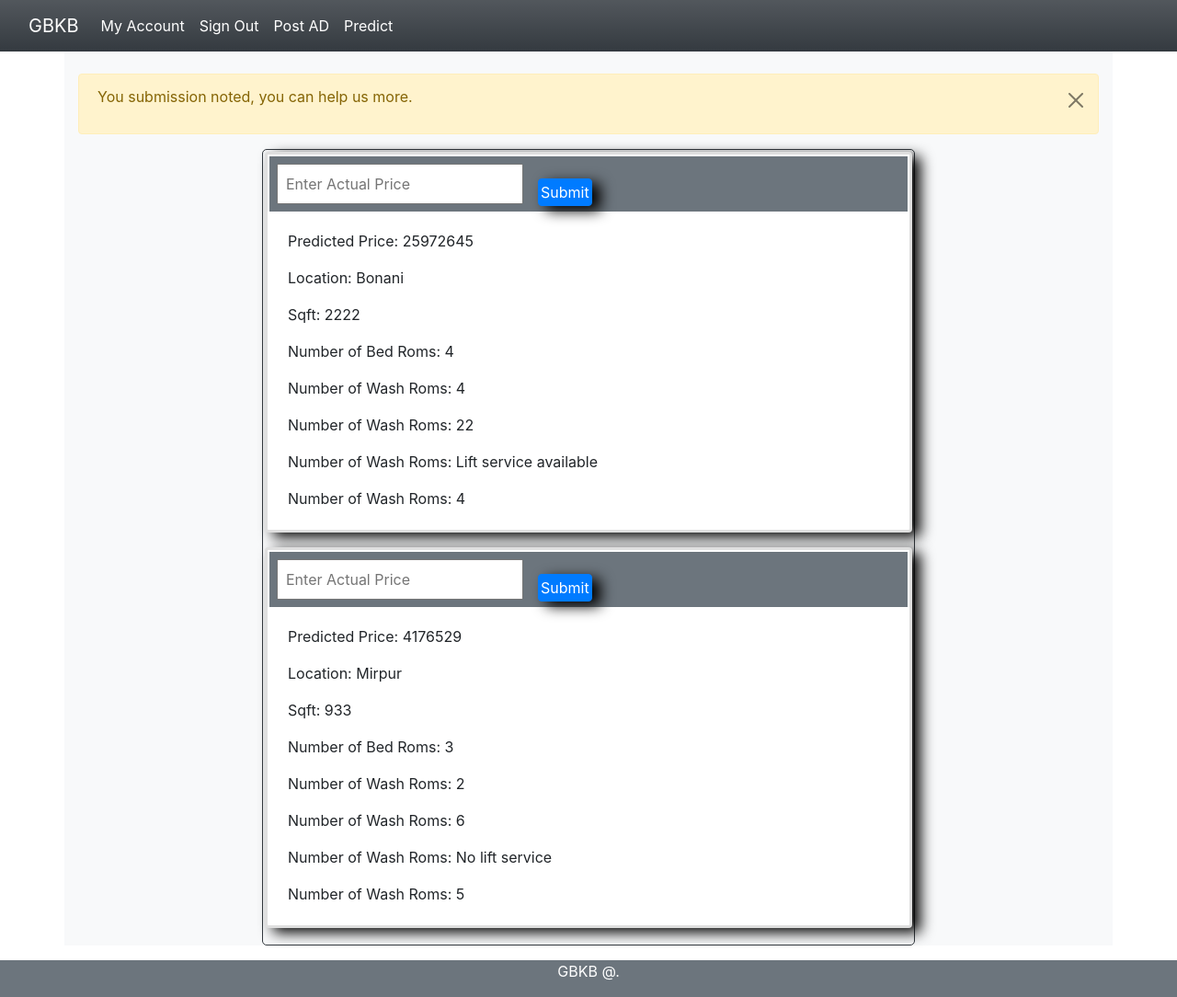
After one commit to niamul64/GhorBariKenaBecha-ecommerce-website-by-django-and-machine-learning, a Django app: page /reviewSub/1 in a window 1280 px wide. The commit adds this page. Shown: the whole page at 92% size. Run offline with Django 3.2, Linux system fonts and the light colour scheme; a user stored in the database is signed in; data comes from the database, SQL or seed files in the repository; both versions use the stored data as it was after the commit; some libraries are stand-ins or nearby versions.

Commit message:
review frontend complete

```diff
--- a/GBKB/accounts/urls.py
+++ b/GBKB/accounts/urls.py
@@ -21,7 +21,9 @@ urlpatterns = [
     path('changeEmail',views.changeEmail, name='changeEmail'),
     path('changeNumber',views.changeNumber, name='changeNumber'),
     path('prediction',views.prediction, name='prediction'),
-    # path('myCollection', views.myCollection, name='myCollection'),
+
+    path('reviewFromUser', views.reviewFromUser, name='reviewFromUser'),
+    path('reviewSub/<int:pId>', views.reviewSub, name='reviewSub'),
     # path('delete/myCollection/', views.myCollection, name='delete/myCollection'),
     # path('newsBee', views.newsBee, name='newsBee'),
     # path('delete/<int:pk>',views.delete.as_view(), name='delete'),
--- a/GBKB/accounts/views.py
+++ b/GBKB/accounts/views.py
@@ -253,11 +253,14 @@ def myAccount(request):
             return redirect('activation')
     else:
         return redirect('signin')
+    help=Review.objects.all()
 
 
     Ads=PostAd.objects.all().filter(userID=request.user).order_by("-date")
 
 
+    if help:
+        return render(request, 'accounts/myAccount.html',{'obj':Ads, "ex":details,'help':True })
     return render(request, 'accounts/myAccount.html',{'obj':Ads, "ex":details})
 
 
@@ -339,3 +342,29 @@ def changeNumber(request):
                           {'obj': Ads, "ex": details, "message2": "New Phone Number is saved"})
     Ads=PostAd.objects.all().filter(userID=request.user).order_by("-date")
     return render(request, 'accounts/myAccount.html',{'obj':Ads, "ex":details, "error2":"Enter Mobile Number Correctly"})
+
+
+def reviewFromUser(request):
+    if request.user.is_authenticated:
+        details = get_object_or_404(ExtentionUser, userID=request.user)
+        if details.activation!=True:
+            return redirect('activation')
+    else:
+        return redirect('signin')
+    help=Review.objects.all()
+    Message="If you know the actual price over any of the predicted price then please enter the price and submit"
+
+    return render(request, 'prediction/review.html', {"help":help,'message':Message})
+def reviewSub(request,pId):
+    if request.user.is_authenticated:
+        details = get_object_or_404(ExtentionUser, userID=request.user)
+        if details.activation!=True:
+            return redirect('activation')
+    else:
+        return redirect('signin')
+
+    #get_object_or_404(Review, id=pId).delete()
+    print(pId)
+    help = Review.objects.all()
+    Message = "You submission noted, you can help us more."
+    return render(request, 'prediction/review.html', {"help":help,'message':Message})
--- a/GBKB/templates/accounts/myAccount.html
+++ b/GBKB/templates/accounts/myAccount.html
@@ -20,8 +20,7 @@
 <!--help-->
 {% if help %}
 <div class="alert alert-warning alert-dismissible fade show" role="alert">
-
-    <a  href="{% url 'home' %}">Help us to improve our predicting system!</a>
+    <a  href="{% url 'reviewFromUser' %}">Help us to improve our predicting system!</a>
   <button type="button" class="btn-close" data-bs-dismiss="alert" aria-label="Close"></button>
 </div>
 {% endif %}
--- /dev/null
+++ b/GBKB/templates/prediction/review.html
@@ -0,0 +1,111 @@
+{% extends 'base.html' %}
+
+{% block head %}
+<link rel="stylesheet" type="text/css" href="static/css js/varifivcation.css">
+<link rel="stylesheet" type="text/css" href="static/css js/card_box.css">
+<link rel="stylesheet" type="text/css" href="/static/css js/media_tag.css">
+{% endblock%}
+
+
+{% block navleft %}
+
+{% endblock%}
+
+
+{% block navright %}
+
+{% endblock%}
+
+{% block body1 %}
+<!--help-->
+
+<div class="alert alert-warning alert-dismissible fade show" role="alert">
+    <p>{{message}}</p>
+    <button type="button" class="btn-close" data-bs-dismiss="alert" aria-label="Close"></button>
+</div>
+
+<!--help-->
+
+
+<div class="col-12	col-sm-12	col-md-8 col-lg-8 col-xl-8 offset-lg-2">
+
+
+<div class="boxVari  border border-dark">
+
+{% for i in help%}  <!-- ......................   -->
+
+
+<div class="card mb-3 boxShadow border-3 "   >
+    <div class=" bg-secondary text-white">
+
+
+
+    <form  method="post" action="{% url 'reviewSub' i.id %}">
+        {% csrf_token %}
+        <input class="m-2 float-left p-2"  type="number" name="actualPrice" placeholder="Enter Actual Price" required><br>
+        <input class="mx-2  boxShadow btn btn-primary"  type="submit" value="Submit">
+    </form>
+
+
+        </a>
+    </div>
+
+
+
+
+  <div class="card-body">
+
+      <div class="">
+      <p class="card-text"> Predicted Price: {{i.price}}</p>
+
+          {% if i.location == 1 %}
+      <p class="card-text"> Location: Mirpur</p>
+        {% endif %}
+               {% if i.location == 2 %}
+      <p class="card-text"> Location: Uttora</p>
+        {% endif %}
+         {% if i.location == 3 %}
+      <p class="card-text"> Location: Bonani</p>
+        {% endif %}
+
+         {% if i.location == 4 %}
+      <p class="card-text"> Location: Dhanmondi</p>
+        {% endif %}
+             {% if i.location == 5 %}
+      <p class="card-text"> Location: Bosundhara</p>
+        {% endif %}
+         {% if i.location == 6 %}
+      <p class="card-text"> Location: Gulshan</p>
+        {% endif %}
+
+
+      <p class="card-text"> Sqft: {{i.sqft}}</p>
+      <p class="card-text">Number of Bed Roms: {{i.bedRoom}}</p>
+      <p class="card-text ">Number of Wash Roms: {{i.washRoom}}</p>
+          <p class="card-text ">Number of Wash Roms: {{i.roadSize}}</p>
+
+        {% if i.lift == 0 %}
+      <p class="card-text ">Number of Wash Roms: No lift service</p>
+          {% endif %}
+   {% if i.lift == 1 %}
+      <p class="card-text ">Number of Wash Roms: Lift service available</p>
+          {% endif %}
+
+
+
+    <p class="card-text ">Number of Wash Roms: {{i.floor}}</p>
+
+
+      </div>
+
+
+  </div>
+</div>
+{% endfor%}
+
+
+
+</div>
+</div>
+
+{% endblock%}
```
Also changed, not shown: GBKB/db.sqlite3.
